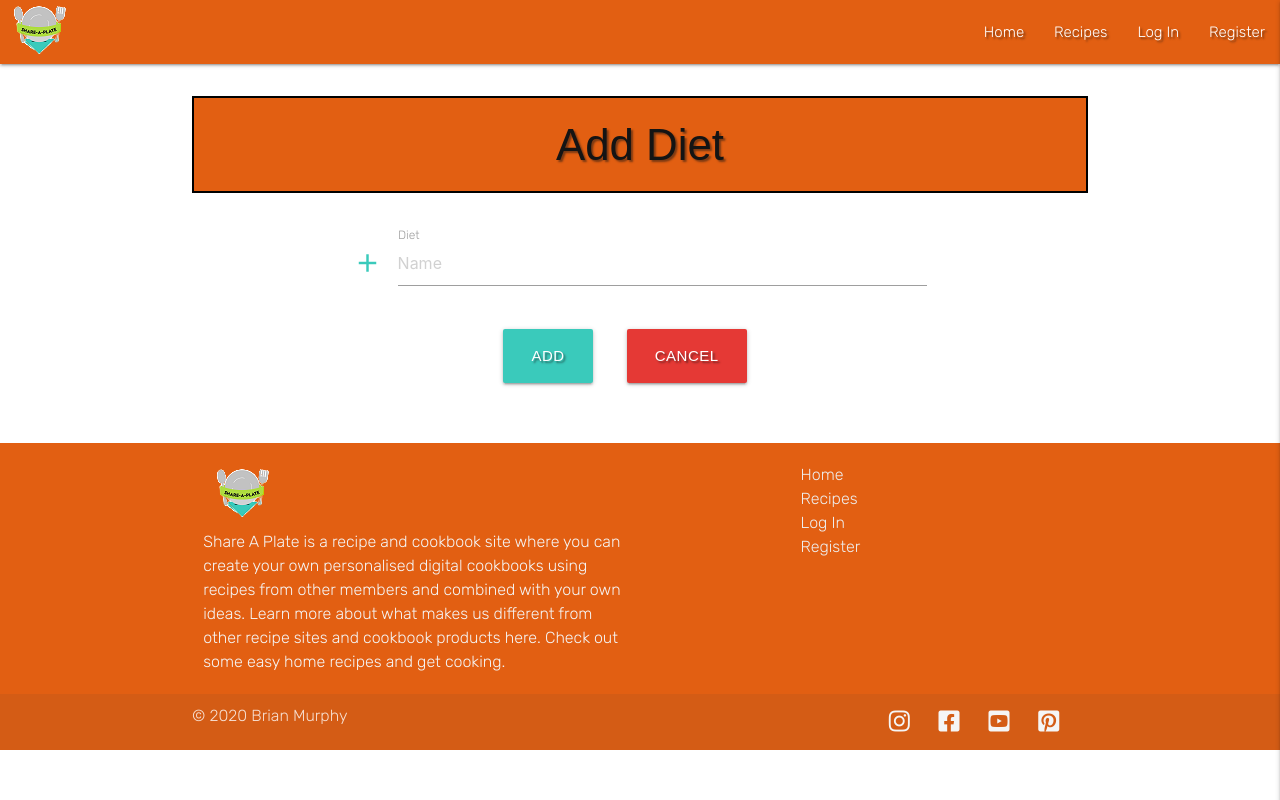
After one commit to brimurphy/share-a-plate, a Flask app: page /add_diet in a window 1280 px wide. The commit adds this page. Run offline with Flask 2, Linux system fonts and the light colour scheme; some libraries are stand-ins or nearby versions; some web fonts are replaced.

Commit message:
Add ability for admin to add diets to db

```diff
--- a/app.py
+++ b/app.py
@@ -21,7 +21,7 @@ mongo = PyMongo(app)
 @app.route("/")
 @app.route("/home")
 def home():
-    users = list(mongo.db.users.find().sort("username", 1))
+    users = mongo.db.users.find().sort("username", 1)
     return render_template("index.html", users=users)
 
 
@@ -29,7 +29,7 @@ def home():
 @app.route("/recipes")
 def recipes():
     recipes = list(mongo.db.recipes.find())
-    users = list(mongo.db.users.find().sort("username", 1))
+    users = mongo.db.users.find().sort("username", 1)
     return render_template("recipes.html", recipes=recipes, users=users)
 
 
@@ -107,7 +107,7 @@ def my_recipes(username):
         {"username": session["user"]})["username"]
 
     recipes = list(mongo.db.recipes.find())
-    users = list(mongo.db.users.find().sort("username", 1))
+    users = mongo.db.users.find().sort("username", 1)
 
     if session["user"]:
         return render_template(
@@ -122,7 +122,7 @@ def full_recipe(recipe_id):
             {"_id": ObjectId(recipe_id)}
         )
     recipes = list(mongo.db.recipes.find(recipe_id))
-    users = list(mongo.db.users.find().sort("username", 1))
+    users = mongo.db.users.find().sort("username", 1)
     return render_template(
         "full_recipe.html", recipe=recipe_id, recipes=recipes, users=users)
 
@@ -201,6 +201,19 @@ def admin_page():
         "admin_page.html", users=users, recipes=recipes, diets=diets)
 
 
+@app.route("/add_diet", methods=["GET", "POST"])
+def add_diet():
+    if request.method == "POST":
+        diet = {
+            "diet": request.form.get("diet_name")
+        }
+        mongo.db.diets.insert_one(diet)
+        flash("New Diet Added")
+        return redirect(url_for("admin_page"))
+
+    return render_template("add_diet.html")
+
+
 if __name__ == "__main__":
     app.run(host=os.environ.get("IP"),
             port=int(os.environ.get("PORT")),
--- /dev/null
+++ b/templates/add_diet.html
@@ -0,0 +1,40 @@
+{% extends "base.html" %}
+  {% block content %}
+
+    <!-- add diet admin -->
+    <section class="row">
+      <div class="col s12 heading-full-recipe orange-bg">
+        <h3 class="center-align header-text text-shadow">Add Diet</h3>
+      </div>
+      <div class="row">
+        <form class="col s12 add-recipe" method="POST" action="{{ url_for('add_diet') }}">
+          <!-- recipe name -->
+          <div class="row">
+            <div class="input-field col s12 m8 offset-m2">
+              <i class="material-icons prefix turquoise-text">add</i>
+              <input placeholder="Name"
+                id="diet_name"
+                name="diet_name"
+                minlength="3"
+                maxlength="20"
+                type="text"
+                class="validate"
+                required>
+              <label for="diet_name">Diet</label>
+            </div>
+          </div>
+
+          <!-- submit/cancel buttons -->
+          <div class="row">
+            <div class="col s12 center-align cta-btn">
+              <button type="submit"
+                class="btn btn-large turquoise-bg text-shadow btn-font">Add</button>
+              <a href="{{ url_for('admin_page') }}"
+                 class="btn btn-large red darken-1 text-shadow btn-font">Cancel</a>
+            </div>
+          </div>
+        </form>
+      </div>
+    </section>
+
+  {% endblock %}
```
Also changed, not shown: templates/admin_page.html (+7 -0 lines).
